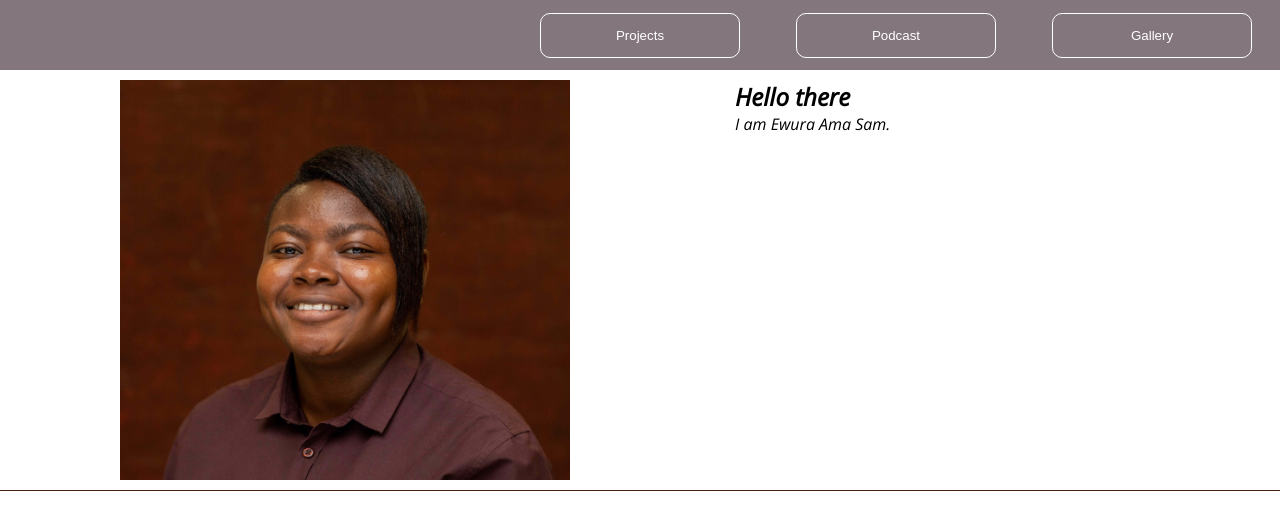
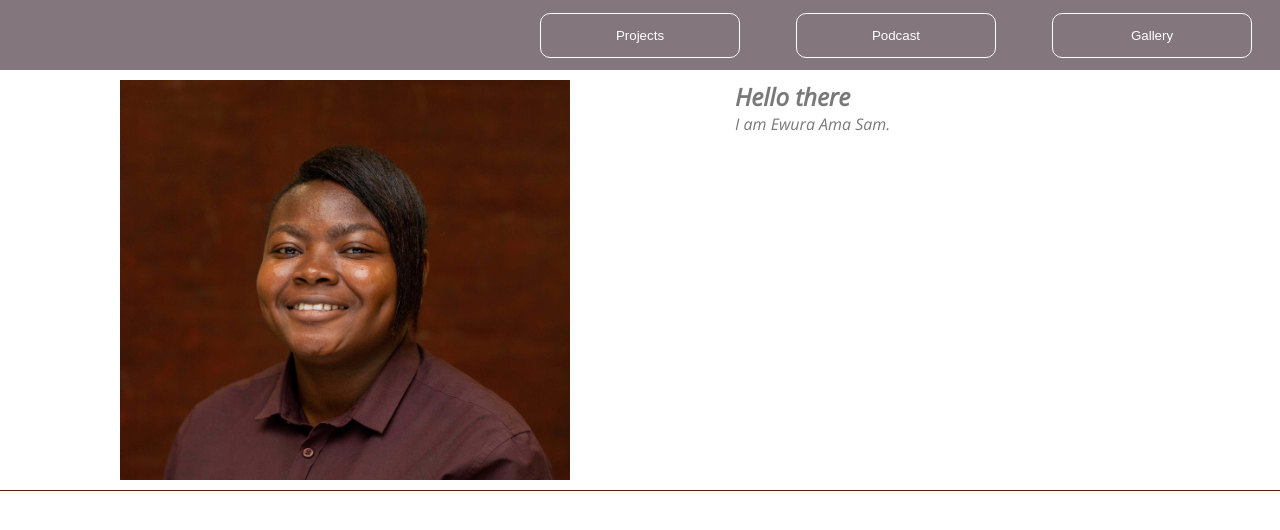
Before and after one commit to EwuraAmaSam/EwuraAmaSam, a plain HTML site: page index.html in a window 1280 px wide. Drawn offline with nearby package versions, Linux system fonts and the light colour scheme.

Commit message:
Modify Home.cc

```diff
--- a/Home.css
+++ b/Home.css
@@ -83,7 +83,7 @@ body{
     display: flex;
     flex-direction: column;
     flex: 0.5;
-    color: black;
+    color: rgba(0, 0, 0, 0.525);
 }
 .text{
     width: 450px;
```
